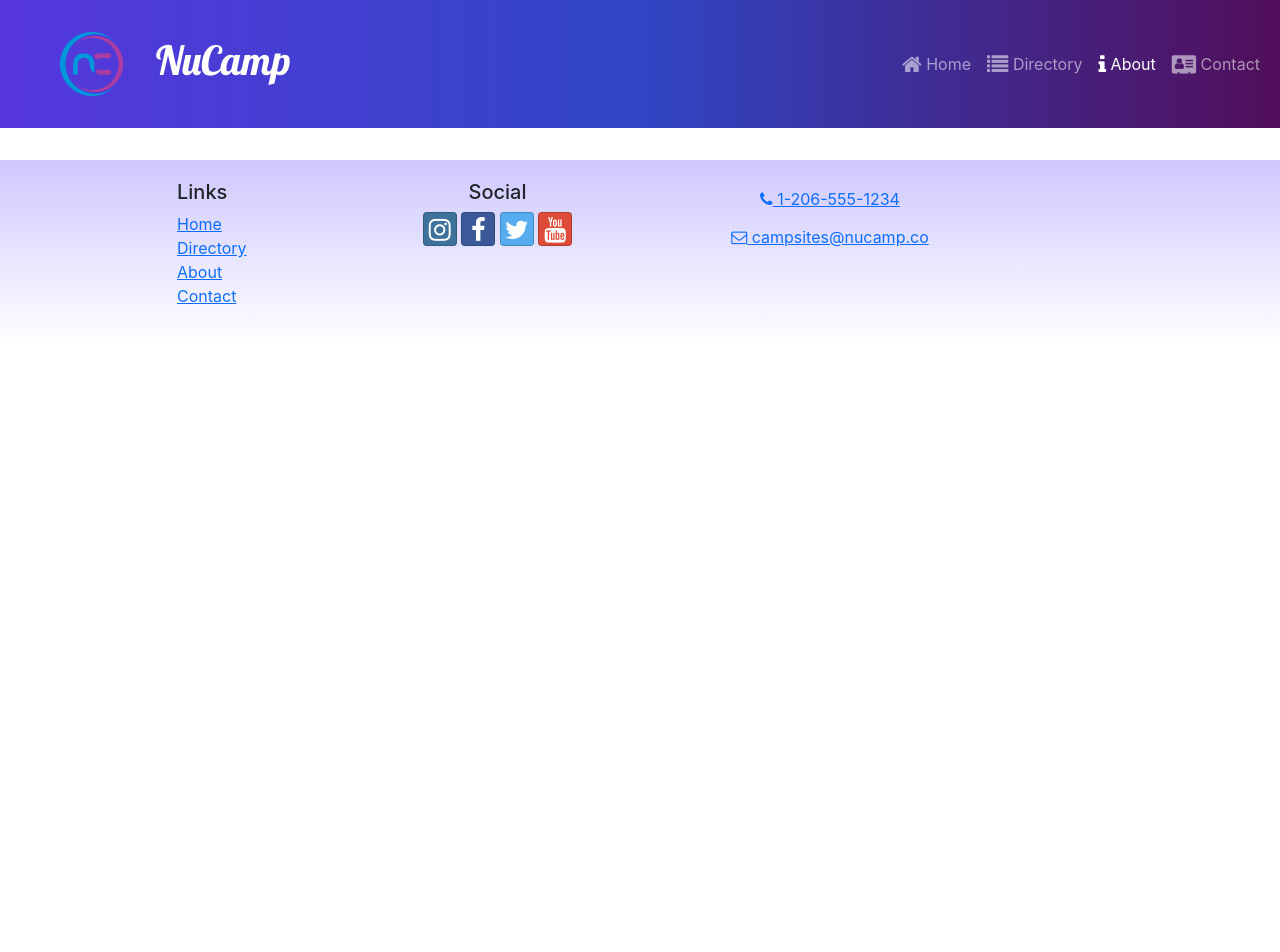
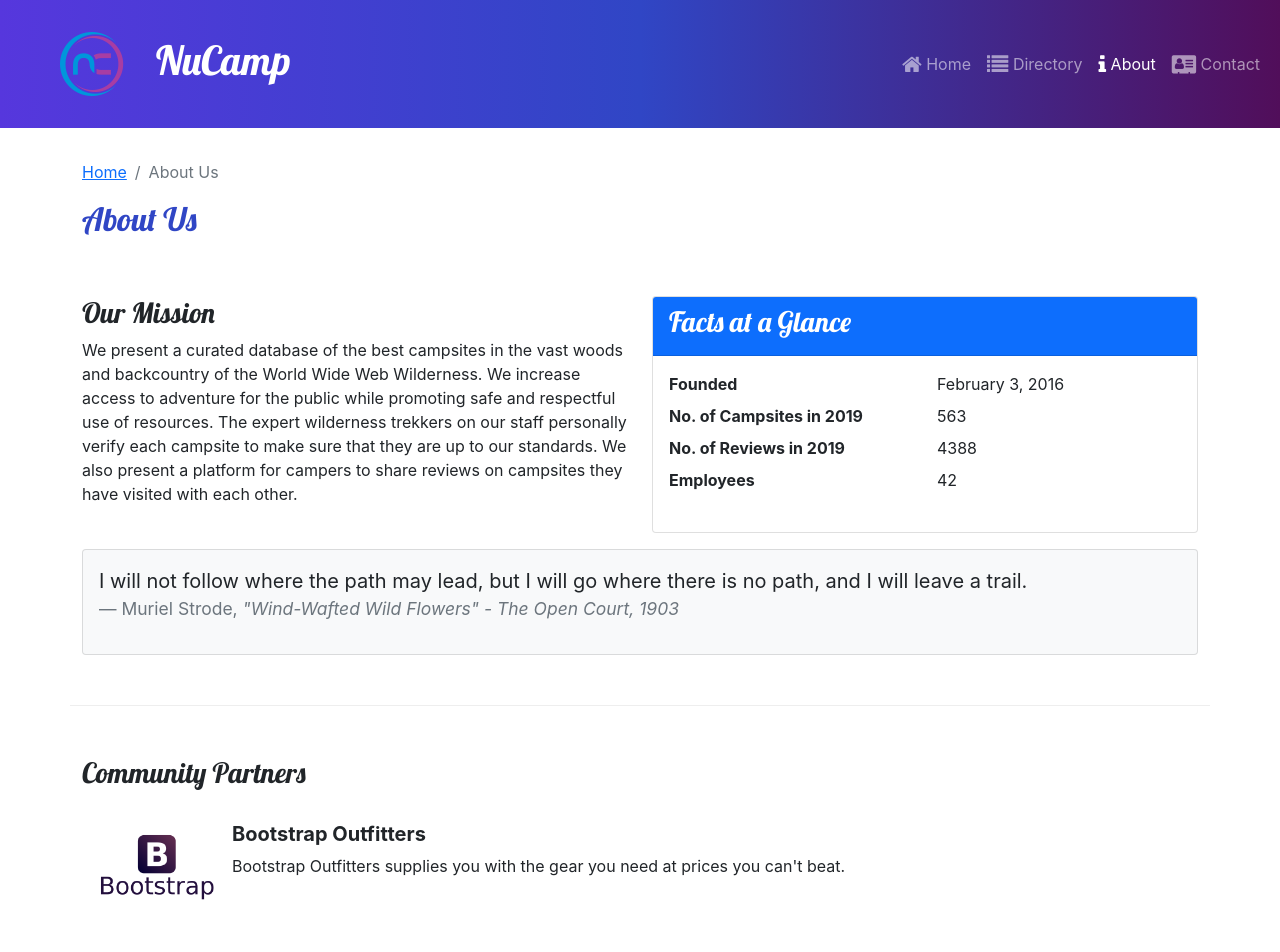
Before and after one commit to Mbappe-254/react, a React (Create React App) app: page /about in a window 1280 px wide. Shown: the top 952 px of the page. Before the commit the page ends 800 px from the top, so only its background shows below. Built offline with nearby package versions, Linux system fonts and the light colour scheme.

Commit message:
aboutpage,app,partnerslist,partnesSlice

```diff
--- a/src/App.js
+++ b/src/App.js
@@ -1,4 +1,4 @@
-import { Routes, Route } from 'react-router-dom';
+import { Routes, Route, Router } from 'react-router-dom';
 import ContactPage from './pages/ContactPage';
 import HomePage from './pages/HomePage';
 import Header from './components/Header';
@@ -6,7 +6,7 @@
 import CampsitesDirectoryPage from './pages/CampsitesDirectoryPage';
 import CampsiteDetailPage from './pages/CampsiteDetailPage';
 import './App.css';
-
+import AboutPage from './pages/AboutPage';
 
 function App() {
   return (
@@ -21,6 +21,7 @@
           element={<CampsiteDetailPage />}
 
         />
+        <Route path='about' element={<AboutPage />} />
       </Routes>
       <Footer />
     </div>
--- a/src/features/display/DisplayList.js
+++ b/src/features/display/DisplayList.js
@@ -2,9 +2,10 @@
 import DisplayCard from './DisplayCard';
 import { selectFeaturedCampsite } from '../campsites/campsitesSlice';
 import { selectFeaturedPromotion } from '../promotions/promotionsSlice';
+import { selectFeaturedPartner } from '../partners/partnersSlice';
 
 const DisplayList = () => {
- const items = [selectFeaturedCampsite(), selectFeaturedPromotion()];
+ const items = [selectFeaturedCampsite(), selectFeaturedPromotion(),selectFeaturedPartner()];
 
  return(
     <Row>
--- /dev/null
+++ b/src/features/partners/Partner.js
@@ -0,0 +1,17 @@
+const Partner = ({ partner }) => {
+    if (partner) {
+        const { image, name, description } = partner;
+        return (
+            <>
+                <img
+                    src={image} alt={name} style={{ width: '150px' }} />
+                <div>
+                    <h5 className='fw-bold'>{name}</h5>
+                    {description}
+                </div>
+            </>
+        );
+    }
+    return null;
+}
+export default Partner;
--- /dev/null
+++ b/src/features/partners/PartnersList.js
@@ -0,0 +1,24 @@
+import { Col } from 'reactstrap';
+import Partner from './Partner';
+import { selectAllPartners } from './partnersSlice';
+
+const PartnersList = () =>{
+const partners = selectAllPartners();
+
+return(
+
+    <Col className='mt-4'>
+    {
+      partners.map((partner) => {
+       return(
+         <div className ='d-flex mb-5' key={partner.id}>
+            <Partner partner={partner}/>
+         </div>
+
+       )})
+
+    }
+    </Col>
+);
+}
+export default PartnersList;
--- /dev/null
+++ b/src/features/partners/partnersSlice.js
@@ -0,0 +1,9 @@
+import { PARTNERS } from '../../app/shared/PARTNERS';
+
+export const selectAllPartners = () => {
+    return PARTNERS;
+};
+
+export const selectFeaturedPartner = () => {
+    return PARTNERS.find((partner) => partner.featured);
+}
--- /dev/null
+++ b/src/pages/AboutPage.js
@@ -0,0 +1,75 @@
+import { Col, Row, Container, Card, CardBody, CardHeader } from 'reactstrap';
+import SubHeader from '../components/SubHeader';
+import PartnersList from '../features/partners/PartnersList';
+const AboutPage = () => {
+
+    return (
+        <Container>
+            <SubHeader current='About Us' />
+            <Row className='row-content'>
+                <Col sm='6'>
+                    <h3> Our Mission</h3>
+                    <p>
+                        We present a curated database of the best campsites in the
+                        vast woods and backcountry of the World Wide Web Wilderness.
+                        We increase access to adventure for the public while
+                        promoting safe and respectful use of resources. The expert
+                        wilderness trekkers on our staff personally verify each
+                        campsite to make sure that they are up to our standards. We
+                        also present a platform for campers to share reviews on
+                        campsites they have visited with each other.
+                    </p>
+
+                </Col>
+                <Col sm='6'>
+                    <Card>
+                        <CardHeader className='bg-primary text-white'>
+                            <h3>Facts at a Glance</h3>
+                        </CardHeader>
+                        <CardBody>
+                            <dl className='row'>
+                                <dt className='col-6'>Founded</dt>
+                                <dd className='col-6'>February 3, 2016</dd>
+                                <dt className='col-6'>No. of Campsites in 2019</dt>
+                                <dd className='col-6'>563</dd>
+                                <dt className='col-6'>No. of Reviews in 2019</dt>
+                                <dd className='col-6'>4388</dd>
+                                <dt className='col-6'>Employees</dt>
+                                <dd className='col-6'>42</dd>
+                            </dl>
+                        </CardBody>
+                    </Card>
+                </Col>
+                <Col>
+                    <Card className='bg-light mt-3'>
+                        <CardBody className='blockquote'>
+                            <p>
+                                I will not follow where the path may lead, but I
+                                will go where there is no path, and I will leave
+                                a trail.
+
+                            </p>
+                            <footer className='blockquote-footer'>
+                                Muriel Strode,{' '}
+                                <cite title='Source Title'>
+                                    "Wind-Wafted Wild Flowers" - The Open Court,
+                                    1903
+                                </cite>
+                            </footer>
+                        </CardBody>
+                    </Card>
+                </Col>
+            </Row>
+        <Row className='row-content'>
+                <Col xs='12'>
+                    <h3>Community Partners</h3>
+                </Col>
+                <PartnersList />
+        </Row>
+        </Container>
+
+
+    );
+}
+
+export default AboutPage;
```
